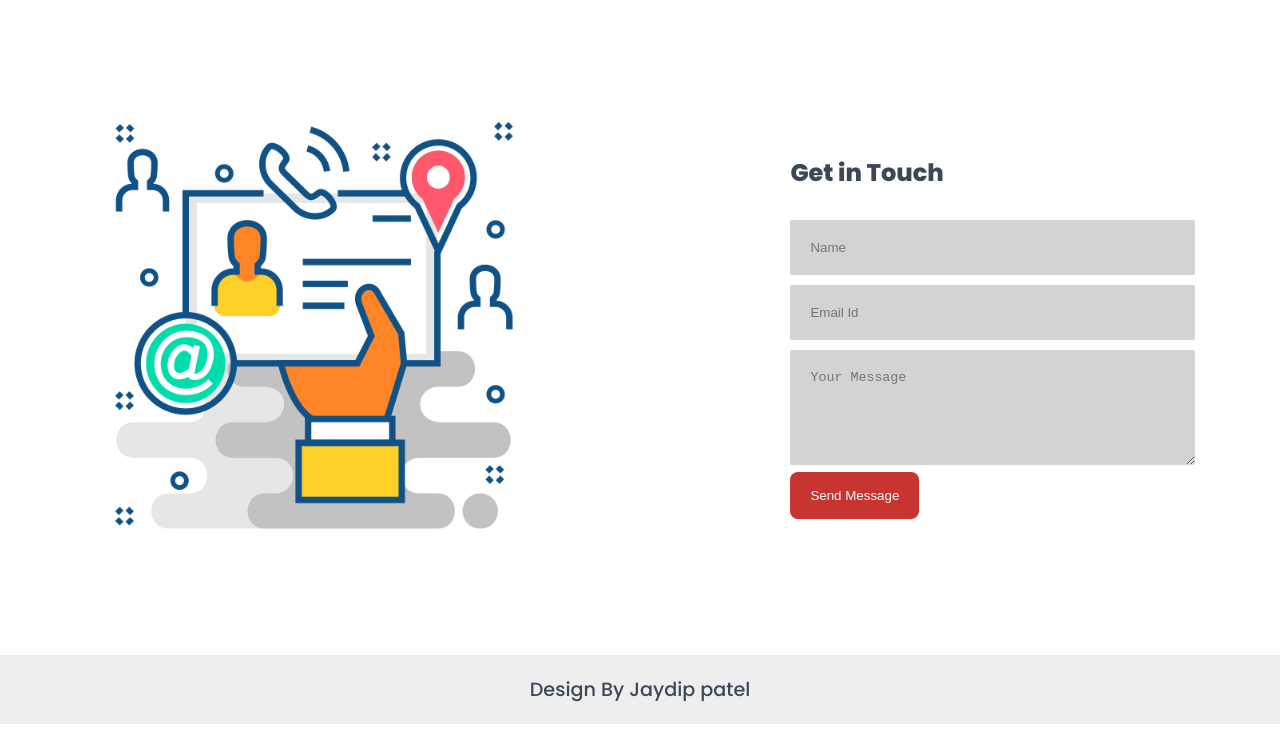
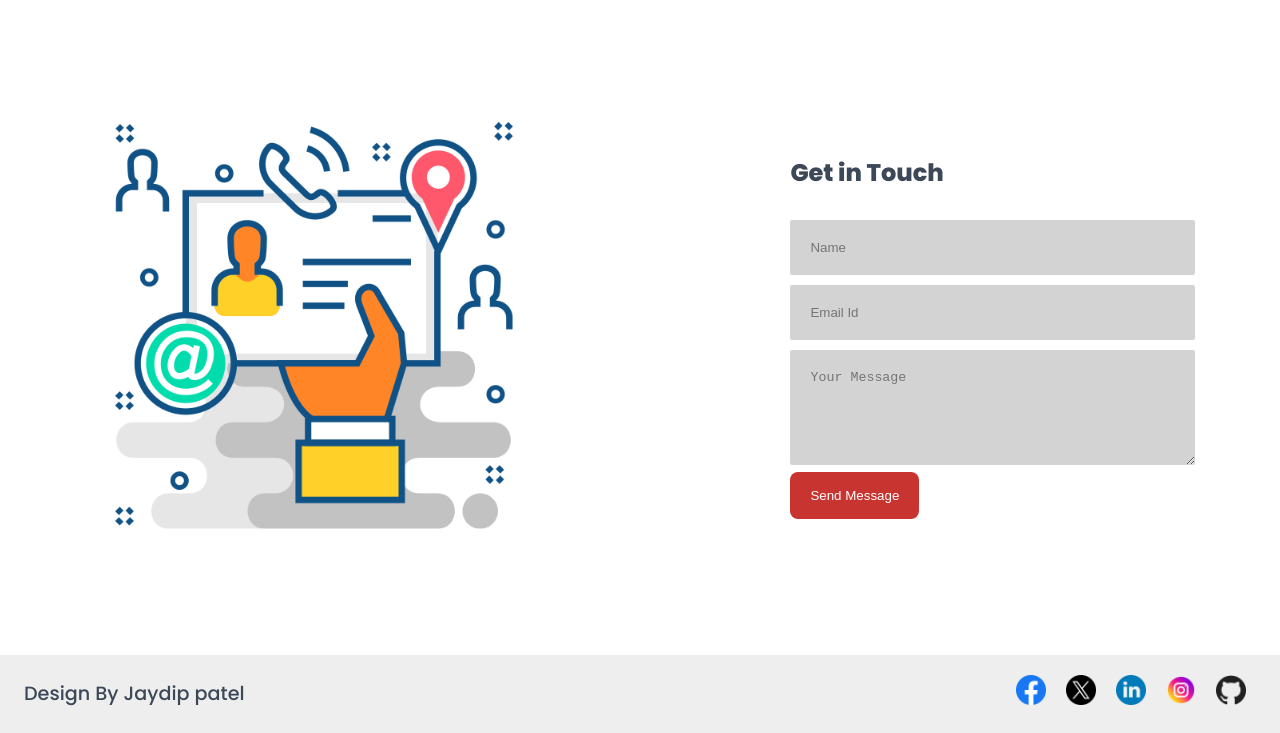
Before and after one commit to jaydippatel83/html-video-1, a plain HTML site: page index.html in a window 1280 px wide. Shown: the part 1992-2725 px from the top of the page. Drawn offline with Linux system fonts and the light colour scheme.

Commit message:
add social icons

```diff
--- a/index.html
+++ b/index.html
@@ -108,7 +108,16 @@
             <button class="submit-btn">Send Message</button>
         </div>
     </section>
-    <footer>Design By Jaydip patel</footer>
+    <footer>
+        <p>Design By Jaydip patel</p>
+        <ul>
+            <li><a target="_blank" href="https://www.facebook.com/jaydip.patel.1432/"><img src="social-icons/facebook.png" alt="facebook"></a></li>
+            <li><a target="_blank" href="https://twitter.com/jaydippatel83"><img src="social-icons/twitter.png" alt="twitter"></a></li>
+            <li><a target="_blank" href="https://linkedin.com/in/jaydip-patel-a758a0176/"><img src="social-icons/linkedin.png" alt="linkedin"></a></li>
+            <li><a target="_blank" href="https://www.instagram.com/Jaydip_patel_83"><img src="social-icons/instagram.png" alt="instagram"></a></li>
+            <li><a target="_blank" href="https://github.com/jaydippatel83"><img src="social-icons/github.png" alt="github"></a></li>
+        </ul>
+    </footer>
 </body>
 
 </html>
--- a/style.css
+++ b/style.css
@@ -148,7 +148,7 @@ nav ul li a:hover {
     height: 100%;
     padding: 0.2rem 2rem;
     display: flex;
-    justify-content: space-around;
+    justify-content: space-evenly;
     flex-wrap: wrap;
     margin: 100px 0;
     margin-top: 30px;
@@ -232,9 +232,32 @@ nav ul li a:hover {
     border: 1px solid #c83531;
 }
 footer{
-    padding: 20px;
+    padding: 10px 24px;
     background-color: #eee;
     text-align: center;
     font-size: 1.2em;
     margin-top: 100px;
+    display: flex;
+    justify-content: space-between;
 }
+
+footer p{
+    justify-self: center;
+    align-self: center;
+    text-align: right;
+    margin: 0;
+}
+footer ul {
+    display: flex;
+    margin: 0;
+}
+footer ul li{
+    list-style: none;
+}
+footer ul li a img{
+    width: 30px;
+    height: 30px;
+    margin:10px;
+    cursor: pointer;
+    justify-self: end;
+}
```
Also changed, not shown: 16.jpg (deleted), social-icons/facebook.png (added), social-icons/github.png (added), social-icons/instagram.png (added), social-icons/linkedin.png (added), social-icons/twitter.png (added).
